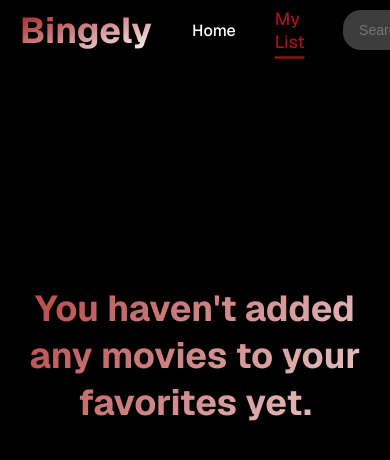
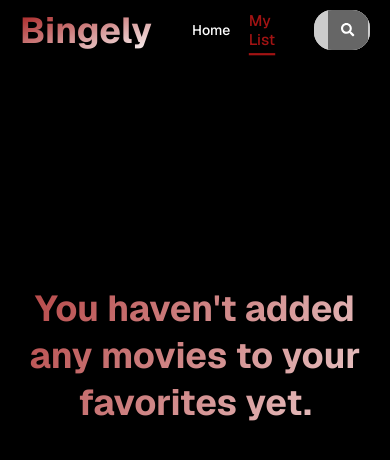
Before and after one commit to yahyae07/bingely-app, a Next.js app: page /favorites in a window 390 px wide. Shown: the top 460 px of the page. Built offline with nearby package versions, Linux system fonts and the light colour scheme.

Commit message:
Made the navigation bar responsive by adding different media queries

```diff
--- a/src/components/Navbar.module.scss
+++ b/src/components/Navbar.module.scss
@@ -58,4 +58,24 @@
 
 .searchWrapper {
     margin-left: auto;
+    width: 240px;
 }
+
+@media (max-width: 900px) {
+    .searchWrapper {
+        width: 180px;
+    }
+}
+
+@media (max-width: 720px) {
+    .searchWrapper {
+        width: 140px;
+    }
+}
+
+@media (max-width: 600px) {
+    .navLinks {
+        gap: 20px;
+        font-size: 14px;
+    }
+}
--- a/src/components/Search.module.scss
+++ b/src/components/Search.module.scss
@@ -1,29 +1,34 @@
 .searchContainer {
+    position: relative;
     display: flex;
-    align-items: center;
     height: 40px;
     border-radius: 18px;
-    background-color: var(--gray);
+    background-color: var(--bright-gray);
     overflow: hidden;
 }
 
 .searchInput {
-    height: 100%;
-    padding: 16px;
+    width: 100%;
+    background-color: var(--bright-gray);
+    color: black;
     border: none;
     outline: none;
-    background-color: transparent;
-    color: var(--white);
+    border-radius: 4px;
+    padding: 8px 50px 8px 15px;
     font-size: 14px;
 }
 
 .searchButton {
+    position: absolute;
+    right: 0;
+    top: 50%;
+    transform: translateY(-50%);
     display: flex;
     align-items: center;
     justify-content: center;
     height: 100%;
     width: 40px;
-    background-color: var(--red);
+    background-color: var(--dark-gray);
     border: none;
     cursor: pointer;
     color: white;
@@ -32,3 +37,13 @@
 .searchButton:hover {
     background-color: var(--dark-red);
 }
+
+@media (max-width: 480px) {
+    .searchInput {
+        padding-right: 28px;
+    }
+
+    .searchButton {
+        right: 2px;
+    }
+}
```
